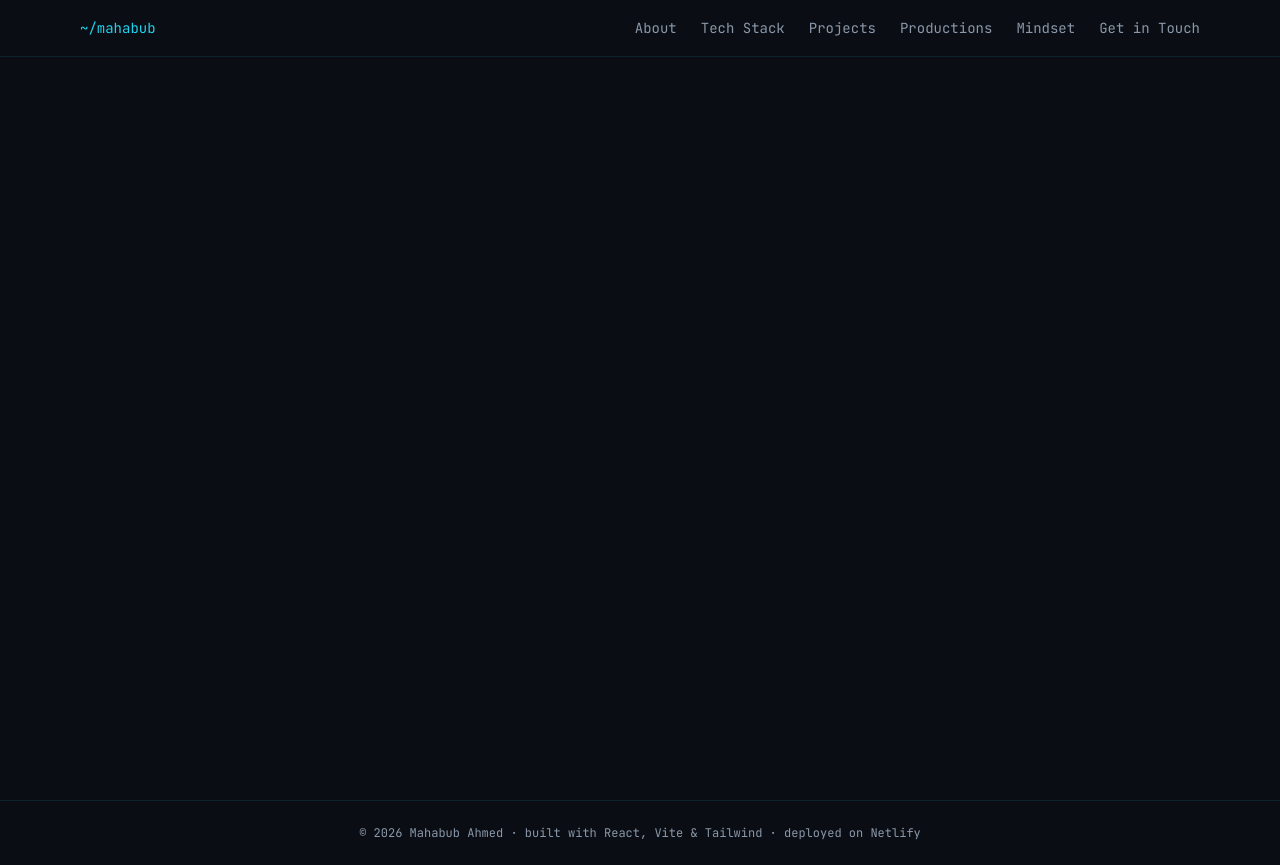
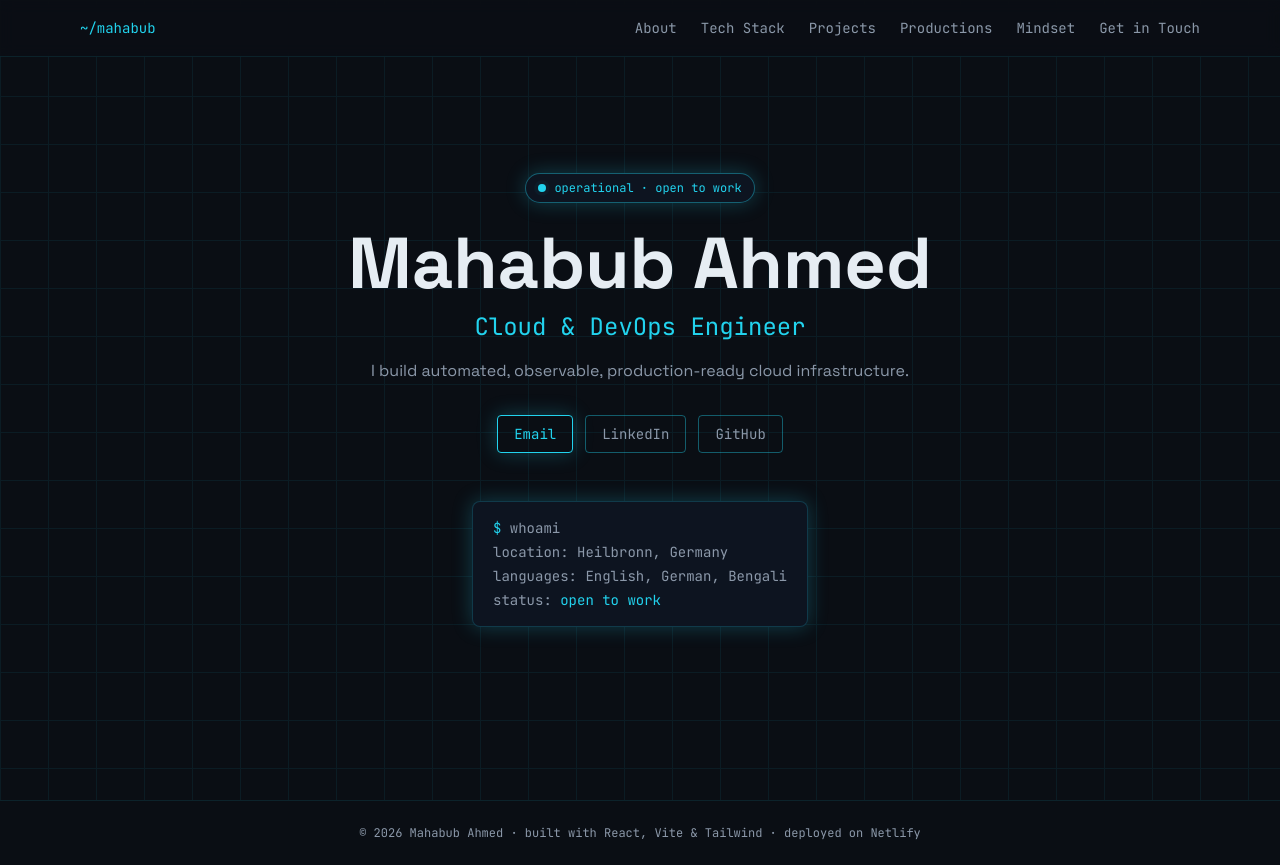
Before and after one commit to ahmed6394/portfolio, a React (Vite) app: page / in a window 1280 px wide. Built offline with nearby package versions, Linux system fonts and the light colour scheme.

Commit message:
feat: mission-control hero with grid backdrop and whoami block

```diff
--- a/src/components/Hero.tsx
+++ b/src/components/Hero.tsx
@@ -1,3 +1,80 @@
+import { motion, useReducedMotion } from "framer-motion";
+import { personalInfo } from "../data/content";
+import StatusPill from "./StatusPill";
+
 export default function Hero() {
-  return <section id="hero" className="min-h-screen" />;
+  const reduce = useReducedMotion();
+  const fade = (delay: number) =>
+    reduce
+      ? {}
+      : { initial: { opacity: 0, y: 16 }, animate: { opacity: 1, y: 0 }, transition: { duration: 0.6, delay } };
+
+  return (
+    <section id="hero" className="relative min-h-screen flex items-center justify-center overflow-hidden">
+      <div
+        aria-hidden
+        className="absolute inset-0 opacity-[0.07]"
+        style={{
+          backgroundImage:
+            "linear-gradient(#22d3ee 1px, transparent 1px), linear-gradient(90deg, #22d3ee 1px, transparent 1px)",
+          backgroundSize: "48px 48px",
+        }}
+      />
+      <div className="relative z-10 max-w-3xl mx-auto px-4 text-center">
+        <motion.div {...fade(0)}>
+          <StatusPill label={`operational · ${personalInfo.status}`} />
+        </motion.div>
+        <motion.h1 {...fade(0.15)} className="font-heading text-5xl md:text-7xl font-bold mt-6">
+          {personalInfo.name}
+        </motion.h1>
+        <motion.p {...fade(0.3)} className="font-mono text-accent text-lg md:text-2xl mt-3">
+          {personalInfo.role}
+        </motion.p>
+        <motion.p {...fade(0.45)} className="text-muted max-w-xl mx-auto mt-4">
+          {personalInfo.tagline}
+        </motion.p>
+
+        <motion.div {...fade(0.6)} className="mt-8 flex flex-wrap justify-center gap-3">
+          <a
+            href={`mailto:${personalInfo.email}`}
+            className="font-mono text-sm border border-accent text-accent px-4 py-2 rounded hover:bg-accent hover:text-base transition-colors shadow-glow"
+          >
+            Email
+          </a>
+          <a
+            href={personalInfo.linkedin}
+            target="_blank"
+            rel="noreferrer noopener"
+            className="font-mono text-sm border border-accent/40 text-muted px-4 py-2 rounded hover:border-accent hover:text-accent transition-colors"
+          >
+            LinkedIn
+          </a>
+          <a
+            href={personalInfo.github}
+            target="_blank"
+            rel="noreferrer noopener"
+            className="font-mono text-sm border border-accent/40 text-muted px-4 py-2 rounded hover:border-accent hover:text-accent transition-colors"
+          >
+            GitHub
+          </a>
+        </motion.div>
+
+        <motion.div
+          {...fade(0.75)}
+          className="mt-12 inline-block text-left font-mono text-xs md:text-sm text-muted border border-accent/20 bg-panel rounded-lg px-5 py-4 shadow-glow"
+        >
+          <p>
+            <span className="text-accent">$</span> whoami
+          </p>
+          <p className="mt-1">location: {personalInfo.location}</p>
+          <p className="mt-1">
+            languages: {personalInfo.languages.map((l) => l.split(" — ")[0]).join(", ")}
+          </p>
+          <p className="mt-1">
+            status: <span className="text-accent">{personalInfo.status}</span>
+          </p>
+        </motion.div>
+      </div>
+    </section>
+  );
 }
--- /dev/null
+++ b/src/components/StatusPill.tsx
@@ -0,0 +1,13 @@
+type Props = { label: string };
+
+export default function StatusPill({ label }: Props) {
+  return (
+    <span className="inline-flex items-center gap-2 font-mono text-xs border border-accent/40 text-accent px-3 py-1.5 rounded-full bg-panel shadow-glow">
+      <span className="relative flex h-2 w-2">
+        <span className="animate-ping absolute inline-flex h-full w-full rounded-full bg-accent opacity-60" />
+        <span className="relative inline-flex rounded-full h-2 w-2 bg-accent" />
+      </span>
+      {label}
+    </span>
+  );
+}
```
